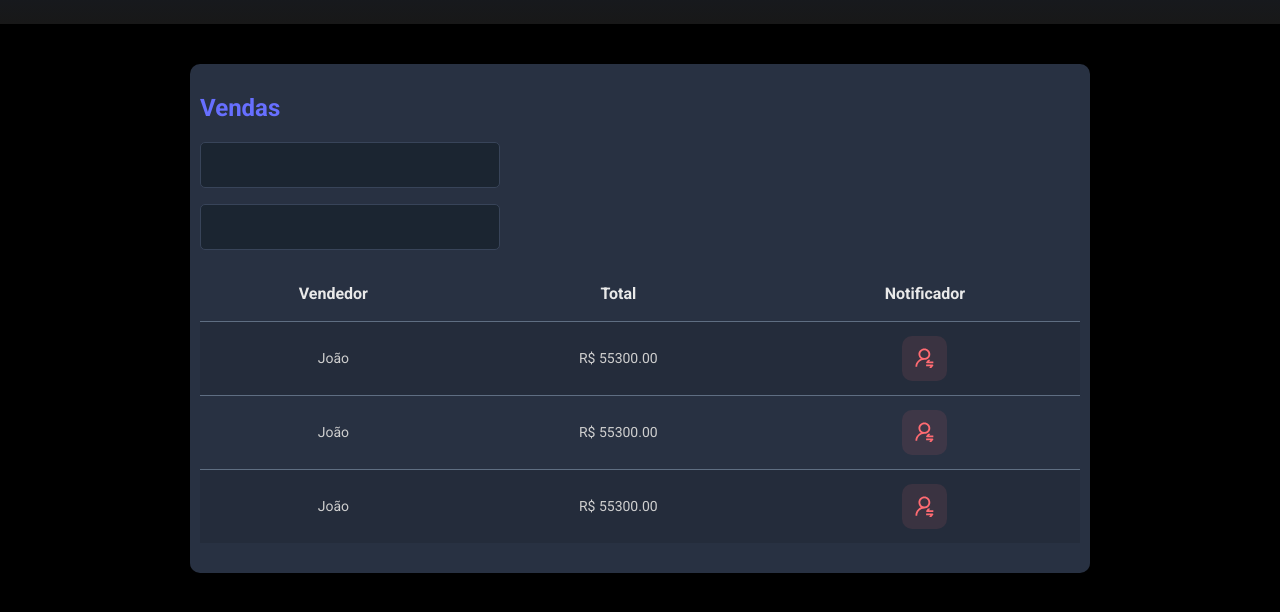
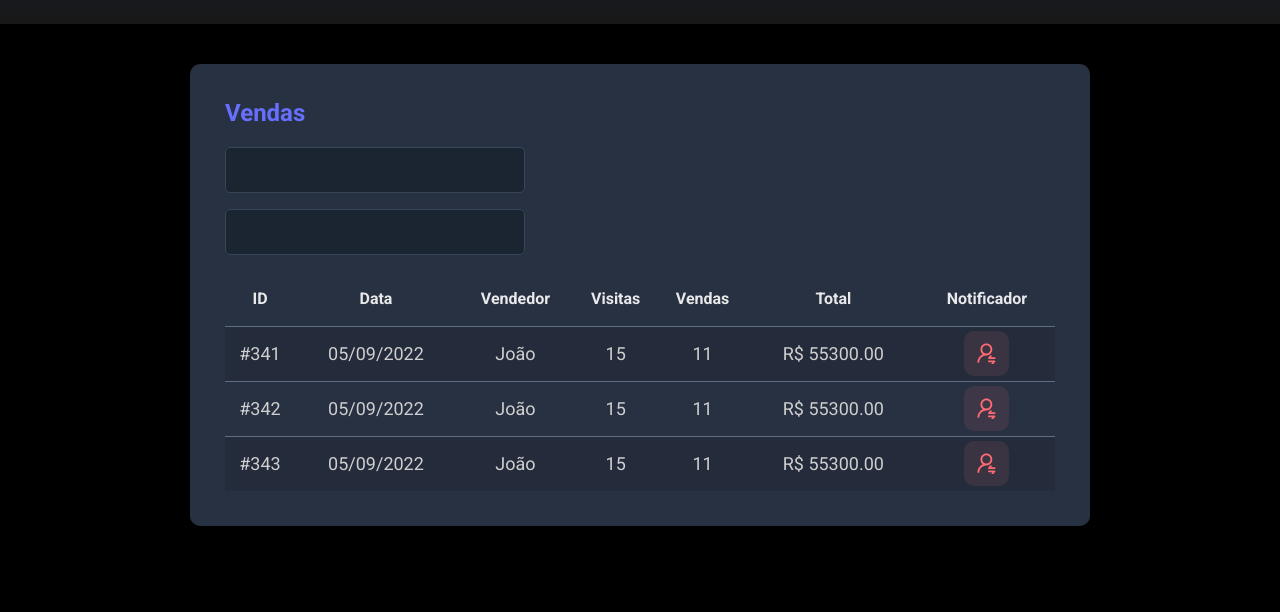
Before and after one commit to jooaosanntos03/Dsmeta-frontend, a plain HTML site: page index.html in a window 1280 px wide. Shown: the part 196-808 px from the top of the page. Drawn offline with Linux system fonts and the light colour scheme.

Commit message:
Implementação da responsividade

```diff
--- a/index.html
+++ b/index.html
@@ -36,14 +36,22 @@
                         <table class="dsmeta-card-table">
                             <thead>
                                 <tr>
+                                    <th class="coluna-data-992">ID</th>
+                                    <th class="coluna-data-576">Data</th>
                                     <th>Vendedor</th>
+                                    <th class="coluna-data-992">Visitas</th>
+                                    <th class="coluna-data-992">Vendas</th>
                                     <th>Total</th>
                                     <th>Notificador</th>
                                 </tr>
                             </thead>
                             <tbody>
                                 <tr>
+                                    <td class="coluna-data-992">#341</td>
+                                    <td class="coluna-data-576">05/09/2022</td>
                                     <td>João</td>
+                                    <td class="coluna-data-992">15</td>
+                                    <td class="coluna-data-992">11</td>
                                     <td>R$ 55300.00</td>
                                     <td>
                                         <div class="dsmeta-card-notificacao-container">
@@ -54,7 +62,11 @@
                                     </td>
                                 </tr>
                                 <tr>
+                                    <td class="coluna-data-992">#342</td>
+                                    <td class="coluna-data-576">05/09/2022</td>
                                     <td>João</td>
+                                    <td class="coluna-data-992">15</td>
+                                    <td class="coluna-data-992">11</td>
                                     <td>R$ 55300.00</td>
                                     <td>
                                         <div class="dsmeta-card-notificacao-container">
@@ -65,7 +77,11 @@
                                     </td>
                                 </tr>
                                 <tr>
+                                    <td class="coluna-data-992">#343</td>
+                                    <td class="coluna-data-576">05/09/2022</td>
                                     <td>João</td>
+                                    <td class="coluna-data-992">15</td>
+                                    <td class="coluna-data-992">11</td>
                                     <td>R$ 55300.00</td>
                                     <td>
                                         <div class="dsmeta-card-notificacao-container">
--- a/style/style.css
+++ b/style/style.css
@@ -137,3 +137,35 @@ main .dsmeta-card-container .dsmeta-card .dsmeta-card-table tr .dsmeta-card-noti
 main .dsmeta-card-container .dsmeta-card .dsmeta-card-table tr .dsmeta-card-notificacao img{
     width: 19px;
 }
+
+main .dsmeta-card-container .dsmeta-card .dsmeta-card-table .coluna-data-576{
+    display: none;
+}
+
+main .dsmeta-card-container .dsmeta-card .dsmeta-card-table .coluna-data-992{
+    display: none;
+}
+
+@media(min-width: 576px){
+    main .dsmeta-card-container .dsmeta-card .dsmeta-card-table .coluna-data-576{
+        display: table-cell;
+    }
+
+    main .dsmeta-card-container .dsmeta-card{
+        padding: 35px;
+    }
+
+    main .dsmeta-card-container .dsmeta-card .dsmeta-card-table tbody{
+        font-size: 18px;
+    }
+
+    main .dsmeta-card-container .dsmeta-card .dsmeta-card-table tbody tr{
+        height: 55px;
+    }
+}
+
+@media(min-width: 992px){
+    main .dsmeta-card-container .dsmeta-card .dsmeta-card-table .coluna-data-992{
+        display: table-cell;
+    }
+}
```
